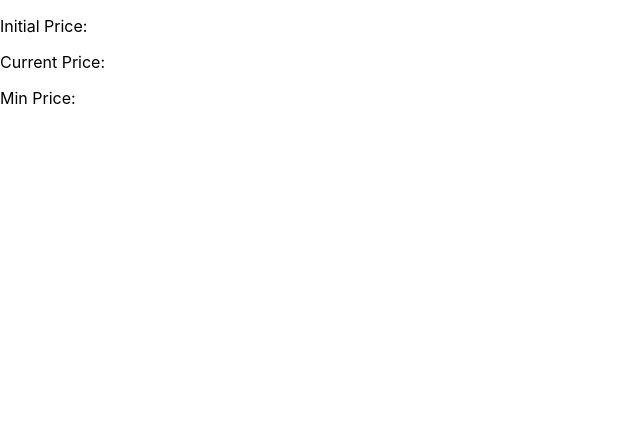
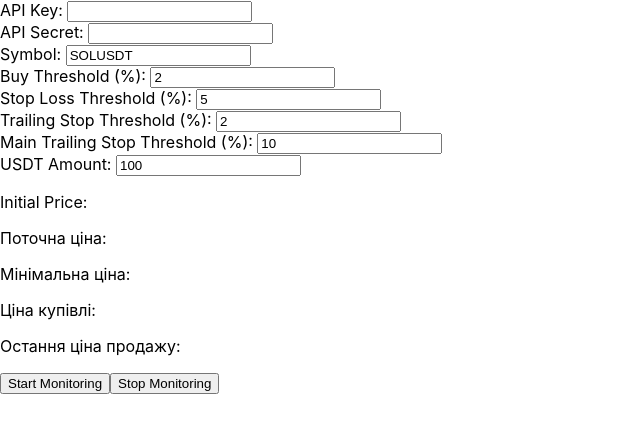
Before and after one commit to MishaLvk/bot, a React (Create React App) app: page / in a window 1280 px wide. Shown: the top 432 px of the page, without its empty margins (0-640 px from the left). Built offline with nearby package versions, Linux system fonts and the light colour scheme; no server answers.

Commit message:
new code new test

```diff
--- a/src/components/App.jsx
+++ b/src/components/App.jsx
@@ -1,255 +1,217 @@
 import React, { useState, useEffect, useRef } from 'react';
 import axios from 'axios';
-//import crypto from 'crypto-js';
+import crypto from 'crypto-js';
 
 const App = () => {
+  const [apiKey, setApiKey] = useState('');
+  const [apiSecret, setApiSecret] = useState('');
+  const [symbol, setSymbol] = useState('SOLUSDT');
+  const [buyThreshold, setBuyThreshold] = useState(2);
+  const [stopLossThreshold, setStopLossThreshold] = useState(5);
+  const [trailingStopThreshold, setTrailingStopThreshold] = useState(2);
+  const [mainTrailingStopThreshold, setMainTrailingStopThreshold] =
+    useState(10);
+  const [usdtAmount, setUsdtAmount] = useState(100);
+  const [initialPrice, setInitialPrice] = useState(null);
   const [currentPrice, setCurrentPrice] = useState(null);
-  const [initialPrice, setInitialPrice] = useState(null);
   const [minPrice, setMinPrice] = useState(null);
-  // const [buyPrice, setBuyPrice] = useState(null);
+  const [buyPrice, setBuyPrice] = useState(null);
+  const [lastSellPrice, setLastSellPrice] = useState(null);
+  const [isMonitoring, setIsMonitoring] = useState(false);
   const intervalRef = useRef(null);
 
   const fetchPrice = async () => {
     try {
       const response = await axios.get(
-        `https://api.binance.com/api/v3/ticker/price?symbol=SOLUSDT`
+        `https://api.binance.com/api/v3/ticker/price?symbol=${symbol}`
       );
       const price = parseFloat(response.data.price);
 
       setCurrentPrice(price);
-      console.log(`pered ${initialPrice}`);
-      if (!initialPrice) {
-        setInitialPrice(price);
-      }
+      if (!initialPrice) setInitialPrice(price);
       if (!minPrice || price < minPrice) setMinPrice(price);
 
       // Wait for the state to be updated before executing other code
       await new Promise(resolve => setTimeout(resolve, 0));
 
-      // Your logic here
-      // if (buyPrice) {
-      //   // monitorForSell(price);
-      // } else if (minPrice && price >= minPrice * 1.02) {
-      //   // Example condition
-      //   // handleBuy(price);
-      // }
+      // Logic to monitor and handle buy/sell
+      if (buyPrice) {
+        monitorForSell(price);
+      } else if (
+        minPrice &&
+        price >= minPrice * (1 + buyThreshold / 100) &&
+        (!lastSellPrice || price < lastSellPrice)
+      ) {
+        handleBuy(price);
+      }
     } catch (error) {
       console.error('Error fetching price:', error);
     }
   };
-  console.log(`1 ${initialPrice}`);
+
+  const calculateQuantity = price => usdtAmount / price;
+
+  const placeOrder = async (side, price, quantity) => {
+    const data = {
+      symbol,
+      side,
+      type: 'LIMIT',
+      timeInForce: 'GTC',
+      quantity,
+      price,
+      recvWindow: 60000,
+      timestamp: Date.now(),
+    };
+
+    const queryString = new URLSearchParams(data).toString();
+    const signature = crypto.HmacSHA256(queryString, apiSecret).toString();
+
+    const response = await axios.post(
+      `https://api.binance.com/api/v3/order?${queryString}&signature=${signature}`,
+      {},
+      {
+        headers: {
+          'X-MBX-APIKEY': apiKey,
+        },
+      }
+    );
+
+    return response.data;
+  };
+
+  const monitorForSell = price => {
+    if (price >= buyPrice * (1 + stopLossThreshold / 100)) {
+      const stopLossPrice = buyPrice + (price - buyPrice) / 2;
+      console.log(`Setting initial stop-loss at price: ${stopLossPrice}`);
+      placeOrder('SELL', stopLossPrice, calculateQuantity(stopLossPrice));
+
+      if (price >= buyPrice * (1 + mainTrailingStopThreshold / 100)) {
+        const trailingStopPrice = price * (1 - trailingStopThreshold / 100);
+        console.log(`Setting trailing stop at price: ${trailingStopPrice}`);
+        placeOrder(
+          'SELL',
+          trailingStopPrice,
+          calculateQuantity(trailingStopPrice)
+        );
+      }
+    } else if (price <= buyPrice * 0.9) {
+      console.log(`Setting stop-loss at price: ${buyPrice * 0.9}`);
+      placeOrder('SELL', buyPrice * 0.9, calculateQuantity(buyPrice * 0.9));
+      setLastSellPrice(price);
+      setBuyPrice(null);
+      setMinPrice(price);
+    }
+  };
+
+  const handleBuy = async price => {
+    const quantity = calculateQuantity(price);
+    await placeOrder('BUY', price, quantity);
+    setBuyPrice(price);
+    setMinPrice(null); // Reset the minPrice after buying
+  };
 
   useEffect(() => {
-    intervalRef.current = setInterval(fetchPrice, 5000);
-    console.log('use');
+    if (isMonitoring) {
+      intervalRef.current = setInterval(fetchPrice, 5000);
+    } else {
+      clearInterval(intervalRef.current);
+    }
     return () => clearInterval(intervalRef.current);
-  });
+  }, [isMonitoring]);
 
   return (
     <div>
-      <p>Initial Price: {initialPrice}</p>
-      <p>Current Price: {currentPrice}</p>
-      <p>Min Price: {minPrice}</p>
+      <div>
+        {/* Поле для введення API ключа */}
+        <label>API Key: </label>
+        <input
+          type="text"
+          value={apiKey}
+          onChange={e => setApiKey(e.target.value)}
+        />
+      </div>
+      <div>
+        {/* Поле для введення секретного ключа API */}
+        <label>API Secret: </label>
+        <input
+          type="text"
+          value={apiSecret}
+          onChange={e => setApiSecret(e.target.value)}
+        />
+      </div>
+      <div>
+        {/* Поле для вибору символу торгівлі */}
+        <label>Symbol: </label>
+        <input
+          type="text"
+          value={symbol}
+          onChange={e => setSymbol(e.target.value)}
+        />
+      </div>
+      <div>
+        {/* Поле для встановлення порогу купівлі */}
+        <label>Buy Threshold (%): </label>
+        <input
+          type="number"
+          value={buyThreshold}
+          onChange={e => setBuyThreshold(Number(e.target.value))}
+        />
+      </div>
+      <div>
+        {/* Поле для встановлення стоп-лосу */}
+        <label>Stop Loss Threshold (%): </label>
+        <input
+          type="number"
+          value={stopLossThreshold}
+          onChange={e => setStopLossThreshold(Number(e.target.value))}
+        />
+      </div>
+      <div>
+        {/* Поле для встановлення трейлінг-стопу */}
+        <label>Trailing Stop Threshold (%): </label>
+        <input
+          type="number"
+          value={trailingStopThreshold}
+          onChange={e => setTrailingStopThreshold(Number(e.target.value))}
+        />
+      </div>
+      <div>
+        {/* Поле для встановлення основного трейлінг-стопу */}
+        <label>Main Trailing Stop Threshold (%): </label>
+        <input
+          type="number"
+          value={mainTrailingStopThreshold}
+          onChange={e => setMainTrailingStopThreshold(Number(e.target.value))}
+        />
+      </div>
+      <div>
+        {/* Поле для введення суми USDT */}
+        <label>USDT Amount: </label>
+        <input
+          type="number"
+          value={usdtAmount}
+          onChange={e => setUsdtAmount(Number(e.target.value))}
+        />
+      </div>
+      <div>
+        <p>Initial Price: {initialPrice}</p>
+
+        <p>Поточна ціна: {currentPrice}</p>
+
+        <p>Мінімальна ціна: {minPrice}</p>
+
+        <p>Ціна купівлі: {buyPrice}</p>
+
+        <p>Остання ціна продажу: {lastSellPrice}</p>
+      </div>
+      <div>
+        {/* Кнопка для запуску моніторингу */}
+        <button onClick={() => setIsMonitoring(true)}>Start Monitoring</button>
+        {/* Кнопка для зупинки моніторингу */}
+        <button onClick={() => setIsMonitoring(false)}>Stop Monitoring</button>
+      </div>
     </div>
   );
 };
-// const App = () => {
-//   const [apiKey, setApiKey] = useState('');
-//   const [apiSecret, setApiSecret] = useState('');
-//   const [symbol, setSymbol] = useState('SOLUSDT');
-//   const [buyThreshold, setBuyThreshold] = useState(2);
-//   const [stopLossThreshold, setStopLossThreshold] = useState(5);
-//   const [trailingStopThreshold, setTrailingStopThreshold] = useState(2);
-//   const [mainTrailingStopThreshold, setMainTrailingStopThreshold] =
-//     useState(10);
-//   const [usdtAmount, setUsdtAmount] = useState(100);
-//   const [initialPrice, setInitialPrice] = useState(null);
-//   const [currentPrice, setCurrentPrice] = useState(null);
-//   const [minPrice, setMinPrice] = useState(null);
-//   const [buyPrice, setBuyPrice] = useState(null);
-//   const [lastSellPrice, setLastSellPrice] = useState(null);
-//   const [isMonitoring, setIsMonitoring] = useState(false);
-//   const intervalRef = useRef(null);
 
-//   const fetchPrice = async () => {
-//     try {
-//       const response = await axios.get(
-//         `https://api.binance.com/api/v3/ticker/price?symbol=${symbol}`
-//       );
-//       const price = parseFloat(response.data.price);
-
-//       setCurrentPrice(price);
-//       if (!initialPrice) setInitialPrice(price);
-//       if (!minPrice || price < minPrice) setMinPrice(price);
-
-//       if (buyPrice) {
-//         monitorForSell(price);
-//       } else if (
-//         minPrice &&
-//         price >= minPrice * (1 + buyThreshold / 100) &&
-//         (!lastSellPrice || price < lastSellPrice)
-//       ) {
-//         handleBuy(price);
-//       }
-//     } catch (error) {
-//       console.error('Error fetching price:', error);
-//     }
-//   };
-
-//   const calculateQuantity = price => usdtAmount / price;
-
-//   const placeOrder = async (side, price, quantity) => {
-//     const data = {
-//       symbol,
-//       side,
-//       type: 'LIMIT',
-//       timeInForce: 'GTC',
-//       quantity,
-//       price,
-//       recvWindow: 60000,
-//       timestamp: Date.now(),
-//     };
-
-//     const queryString = new URLSearchParams(data).toString();
-//     const signature = crypto.HmacSHA256(queryString, apiSecret).toString();
-
-//     const response = await axios.post(
-//       `https://api.binance.com/api/v3/order?${queryString}&signature=${signature}`,
-//       {},
-//       {
-//         headers: {
-//           'X-MBX-APIKEY': apiKey,
-//         },
-//       }
-//     );
-
-//     return response.data;
-//   };
-
-//   const monitorForSell = price => {
-//     if (price >= buyPrice * (1 + stopLossThreshold / 100)) {
-//       const stopLossPrice = buyPrice + (price - buyPrice) / 2;
-//       console.log(`Setting initial stop-loss at price: ${stopLossPrice}`);
-//       placeOrder('SELL', stopLossPrice, calculateQuantity(stopLossPrice));
-
-//       if (price >= buyPrice * (1 + mainTrailingStopThreshold / 100)) {
-//         const trailingStopPrice = price * (1 - trailingStopThreshold / 100);
-//         console.log(`Setting trailing stop at price: ${trailingStopPrice}`);
-//         placeOrder(
-//           'SELL',
-//           trailingStopPrice,
-//           calculateQuantity(trailingStopPrice)
-//         );
-//       }
-//     } else if (price <= buyPrice * 0.9) {
-//       console.log(`Setting stop-loss at price: ${buyPrice * 0.9}`);
-//       placeOrder('SELL', buyPrice * 0.9, calculateQuantity(buyPrice * 0.9));
-//     }
-//   };
-
-//   const handleBuy = async price => {
-//     try {
-//       const quantity = calculateQuantity(price);
-//       await placeOrder('BUY', price, quantity);
-//       setBuyPrice(price);
-//       setMinPrice(null); // Reset minimum price after buy
-//     } catch (error) {
-//       console.error('Error placing buy order:', error);
-//     }
-//   };
-
-//   const handleSell = async price => {
-//     try {
-//       const quantity = calculateQuantity(price);
-//       await placeOrder('SELL', price, quantity);
-//       setLastSellPrice(price); // Запам'ятовування останньої ціни продажу
-//       setBuyPrice(null);
-//       setMinPrice(null);
-//     } catch (error) {
-//       console.error('Error placing sell order:', error);
-//     }
-//   };
-
-//   const startMonitoring = () => {
-//     setIsMonitoring(true);
-//     intervalRef.current = setInterval(fetchPrice, 5000); // Fetch price every 5 seconds
-//   };
-
-//   const stopMonitoring = () => {
-//     setIsMonitoring(false);
-//     clearInterval(intervalRef.current);
-//   };
-
-//   useEffect(() => {
-//     if (isMonitoring) {
-//       fetchPrice();
-//     } else {
-//       clearInterval(intervalRef.current);
-//     }
-//     return () => clearInterval(intervalRef.current);
-//   }, [isMonitoring]);
-
-//   return (
-//     <div className="App">
-//       <h1>Binance Trading Bot</h1>
-//       <input
-//         type="text"
-//         placeholder="API Key"
-//         value={apiKey}
-//         onChange={e => setApiKey(e.target.value)}
-//       />
-//       <input
-//         type="text"
-//         placeholder="API Secret"
-//         value={apiSecret}
-//         onChange={e => setApiSecret(e.target.value)}
-//       />
-//       <input
-//         type="text"
-//         placeholder="Symbol"
-//         value={symbol}
-//         onChange={e => setSymbol(e.target.value)}
-//       />
-//       <input
-//         type="number"
-//         placeholder="Buy Threshold (%)"
-//         value={buyThreshold}
-//         onChange={e => setBuyThreshold(Number(e.target.value))}
-//       />
-//       <input
-//         type="number"
-//         placeholder="Initial Stop-Loss Threshold (%)"
-//         value={stopLossThreshold}
-//         onChange={e => setStopLossThreshold(Number(e.target.value))}
-//       />
-//       <input
-//         type="number"
-//         placeholder="Trailing Stop Threshold (%)"
-//         value={trailingStopThreshold}
-//         onChange={e => setTrailingStopThreshold(Number(e.target.value))}
-//       />
-//       <input
-//         type="number"
-//         placeholder="Main Trailing Stop Threshold (%)"
-//         value={mainTrailingStopThreshold}
-//         onChange={e => setMainTrailingStopThreshold(Number(e.target.value))}
-//       />
-//       <input
-//         type="number"
-//         placeholder="USDT Amount"
-//         value={usdtAmount}
-//         onChange={e => setUsdtAmount(Number(e.target.value))}
-//       />
-//       <button onClick={startMonitoring}>Start Monitoring</button>
-//       <button onClick={stopMonitoring}>Stop Monitoring</button>
-//       <div>
-//         <p>Initial Price: {initialPrice}</p>
-//         <p>Current Price: {currentPrice}</p>
-//         <p>Minimum Price: {minPrice}</p>
-//         <p>Buy Price: {buyPrice}</p>
-//         <p>Last Sell Price: {lastSellPrice}</p>
-//       </div>
-//     </div>
-//   );
-// };
 export default App;
```
